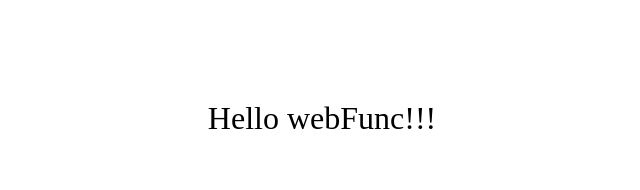
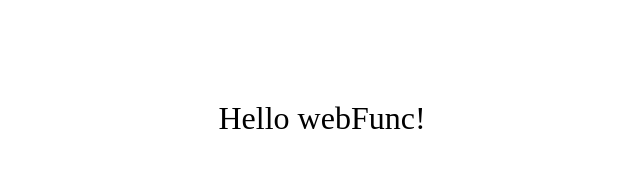
Before and after one commit to funczh/webFunc.github.io, a plain HTML site: page index.html in a window 1280 px wide. Shown: the top 190 px of the page, without its empty margins (318-958 px from the left). Drawn offline with Linux system fonts and the light colour scheme.

Commit message:
delete two "!".

```diff
--- a/index.html
+++ b/index.html
@@ -8,7 +8,7 @@
 </head>
 
 <body>
-  <h1>Hello webFunc!!!</h1>
+  <h1>Hello webFunc!</h1>
     <div class="cube">
         <div class="front">
             <div class="innner"></div>
```
